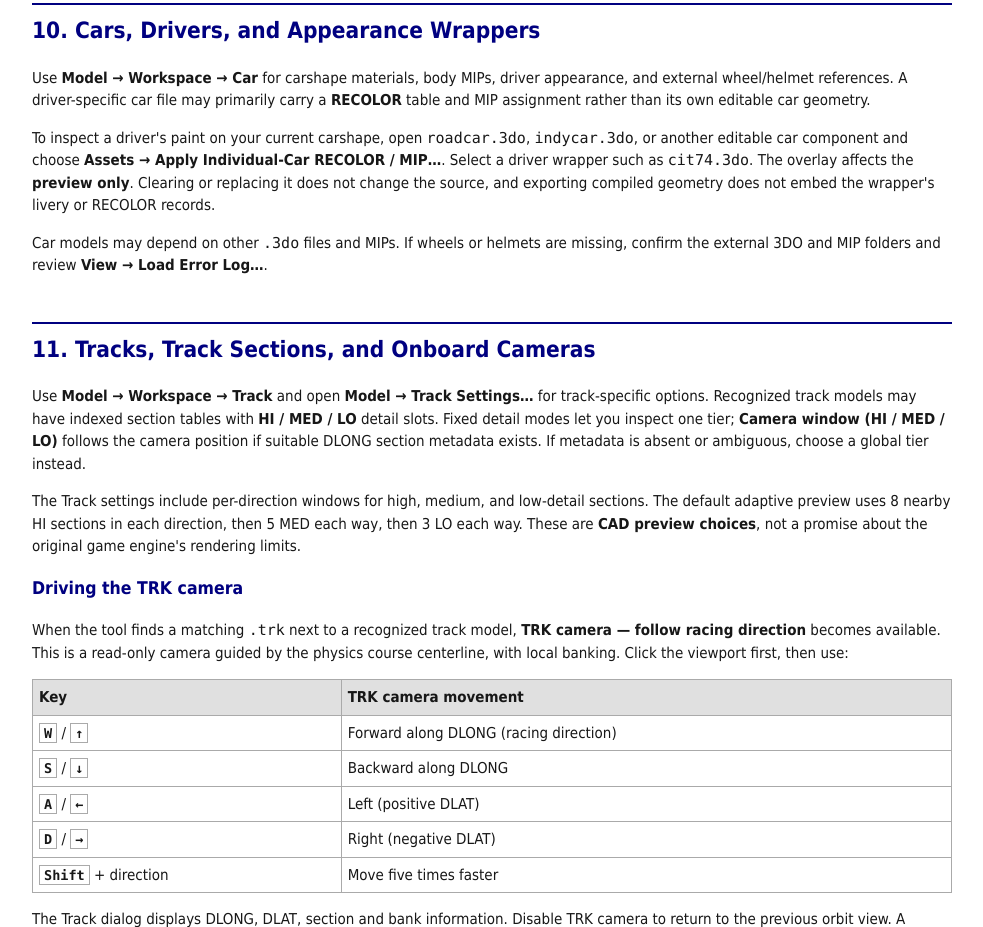
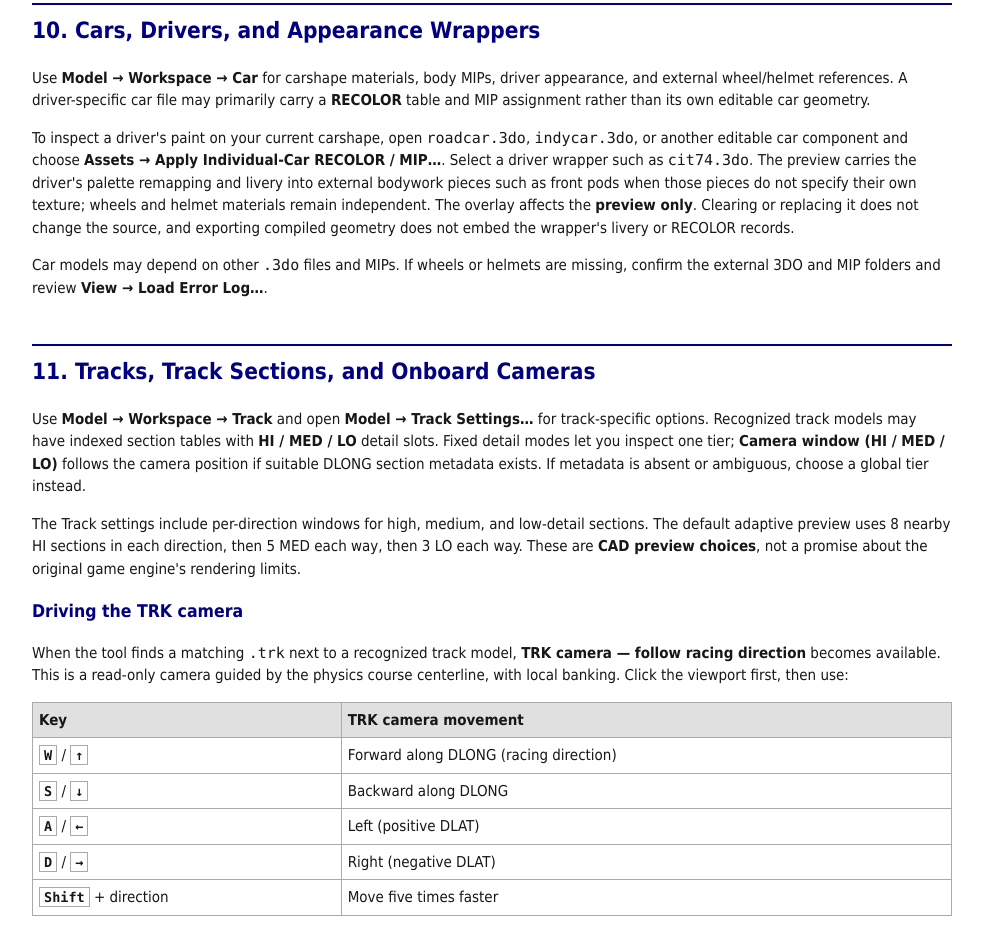
Before and after one commit to skchow03/icr2tools, a plain HTML site: page icr2_3do_cad/USER_MANUAL.html in a window 1280 px wide. Shown: the part 6276-7203 px from the top of the page, without its empty margins (148-1131 px from the left). Drawn offline with Linux system fonts and the light colour scheme.

Commit message:
Document car wrapper inheritance across external bodywork

```diff
--- a/icr2_3do_cad/USER_MANUAL.html
+++ b/icr2_3do_cad/USER_MANUAL.html
@@ -209,7 +209,7 @@ root: LIST {face};</pre>
 <section id="cars">
         <h2>10. Cars, Drivers, and Appearance Wrappers</h2>
         <p>Use <b>Model → Workspace → Car</b> for carshape materials, body MIPs, driver appearance, and external wheel/helmet references. A driver-specific car file may primarily carry a <b>RECOLOR</b> table and MIP assignment rather than its own editable car geometry.</p>
-        <p>To inspect a driver's paint on your current carshape, open <code>roadcar.3do</code>, <code>indycar.3do</code>, or another editable car component and choose <b>Assets → Apply Individual-Car RECOLOR / MIP…</b>. Select a driver wrapper such as <code>cit74.3do</code>. The overlay affects the <b>preview only</b>. Clearing or replacing it does not change the source, and exporting compiled geometry does not embed the wrapper's livery or RECOLOR records.</p>
+        <p>To inspect a driver's paint on your current carshape, open <code>roadcar.3do</code>, <code>indycar.3do</code>, or another editable car component and choose <b>Assets → Apply Individual-Car RECOLOR / MIP…</b>. Select a driver wrapper such as <code>cit74.3do</code>. The preview carries the driver's palette remapping and livery into external bodywork pieces such as front pods when those pieces do not specify their own texture; wheels and helmet materials remain independent. The overlay affects the <b>preview only</b>. Clearing or replacing it does not change the source, and exporting compiled geometry does not embed the wrapper's livery or RECOLOR records.</p>
         <p>Car models may depend on other <code>.3do</code> files and MIPs. If wheels or helmets are missing, confirm the external 3DO and MIP folders and review <b>View → Load Error Log…</b>.</p>
       </section>
 
```
